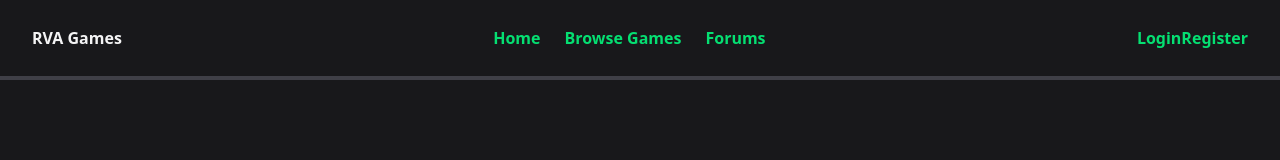
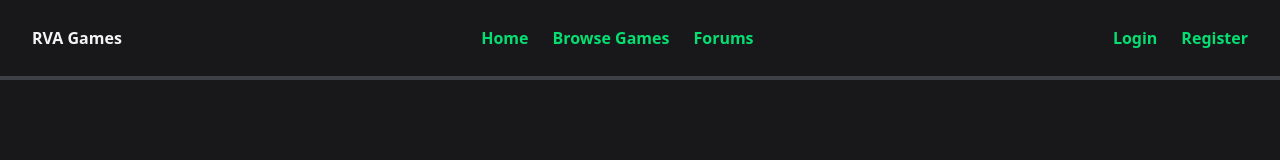
Before and after one commit to gjasay/rva-games, a React (Vite) app: page / in a window 1280 px wide. Shown: the top 160 px of the page. Built offline with nearby package versions, Linux system fonts and the light colour scheme; no server answers.

Commit message:
add gap in header

```diff
--- a/src/header/Header.tsx
+++ b/src/header/Header.tsx
@@ -34,10 +34,10 @@ export const Header: React.FC = () => {
           </div>
         )}
         {!user && (
-          <>
+          <div className="flex gap-6">
             <Hyperlink href="/login" text="Login" />
             <Hyperlink href="/register" text="Register" />
-          </>
+          </div>
         )}
       </div>
     </header>
```
